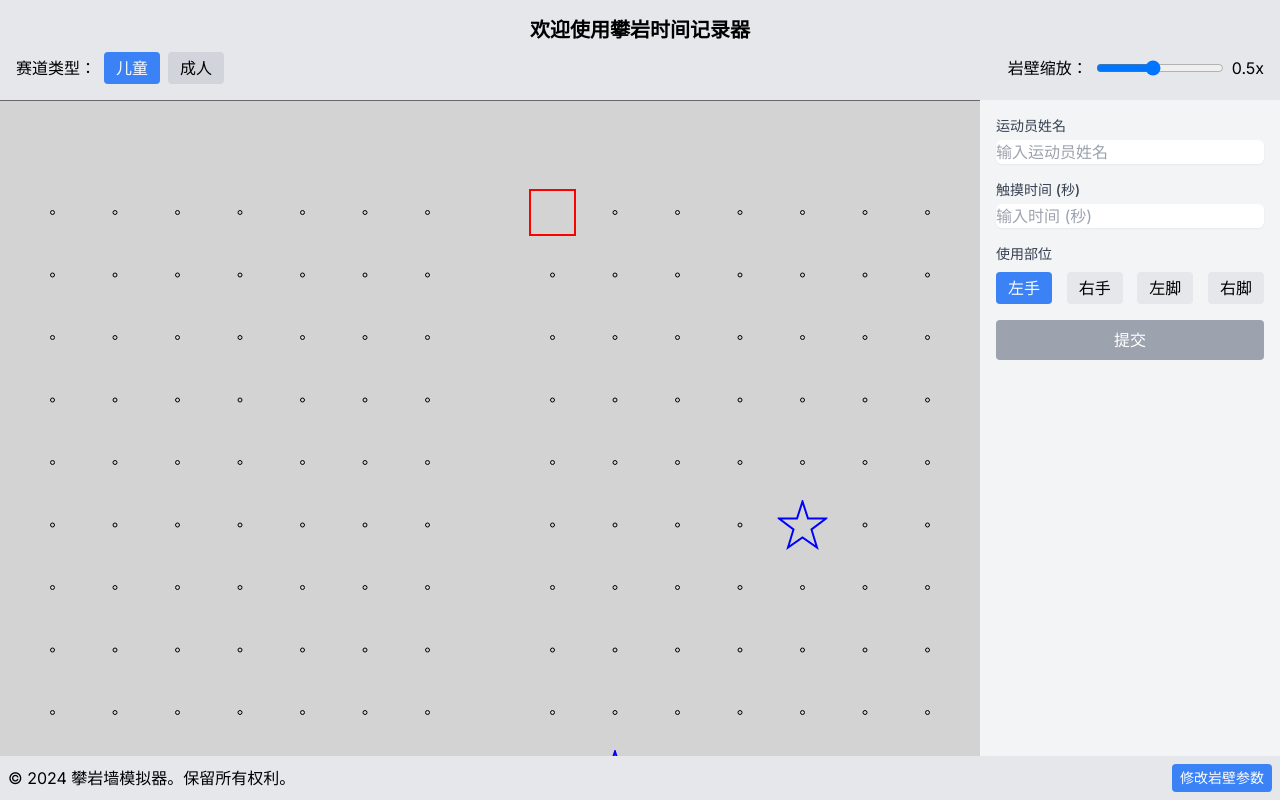
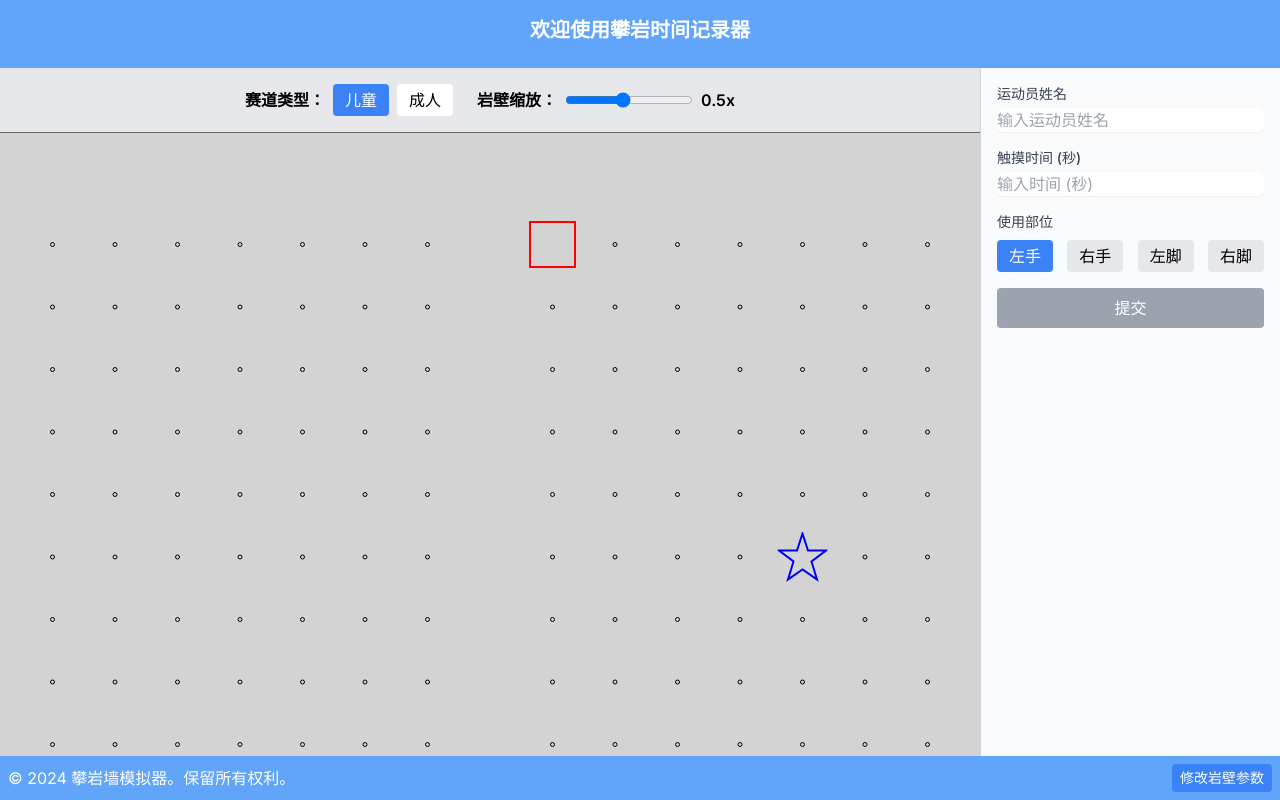
Before and after one commit to biercewang/wrxclimb, a Next.js app: page / in a window 1280 px wide. Built offline with nearby package versions, Linux system fonts and the light colour scheme.

Commit message:
修改了位置和颜色

```diff
--- a/app/page.tsx
+++ b/app/page.tsx
@@ -257,7 +257,7 @@ const Home: React.FC = () => {
         walltype: wallDimensions.walltype
       });
 
-      // 添加这行来显示实际提交的 body
+      // 添加��行来显示实际提交的 body
       console.log("提交的 body:", body);
 
       const response = await fetch('/api/climbing-records', {
@@ -389,7 +389,7 @@ const Home: React.FC = () => {
           if (columnCounter % horizontalBlankAfter === 0) {
             x += horizontalBlankLength;
             side = side === 'L' ? 'R' : 'L'; // 在空白后切换侧面
-            currentHorizontalSection = side === 'R' ? 1 : currentHorizontalSection + 1; // 移���到右侧时重置部分计数器
+            currentHorizontalSection = side === 'R' ? 1 : currentHorizontalSection + 1; // 移到右侧时重置部分计数器
           }
         }
 
@@ -518,6 +518,10 @@ const Home: React.FC = () => {
       setWallDimensions(adultWallDimensions);
       setHighlightedLabels(adultHighlightedLabels);
     }
+    // 清空选中的岩点编号和相关状态
+    setSelectedPoint(null);
+    setPointTimes([]);
+    setTouchTime('');
   };
 
   const handleWallDimensionsChange = (newDimensions: Partial<WallDimensions>) => {
@@ -532,23 +536,28 @@ const Home: React.FC = () => {
 
   return (
     <div className="flex flex-col h-screen">
-      <header className="bg-gray-200 text-center p-4">
+      <header className="bg-blue-400 text-white text-center p-4">
         <h1 className="text-xl font-bold mb-2">欢迎使用攀岩时间记录器</h1>
-        <div className="flex flex-col sm:flex-row justify-between items-center">
-          <div className="flex items-center mb-2 sm:mb-0">
-            <span className="mr-2">赛道类型：</span>
+      </header>
+      <div className="flex flex-grow overflow-hidden">
+        {/* 岩壁显示区 */}
+        <div className="flex-grow overflow-auto min-w-0 flex flex-col">
+          {/* 控制面板 */}
+          <div className="bg-gray-200 p-4 flex justify-center items-center space-x-4 shadow-md">
+            <div className="flex items-center">
+              <span className="mr-2 font-semibold">赛道类型：</span>
               {['儿童', '成人'].map((type) => (
                 <button
                   key={type}
                   onClick={() => switchWallType(type as '儿童' | '成人')}
-                className={`px-3 py-1 rounded mr-2 ${wallDimensions.walltype === type ? 'bg-blue-500 text-white' : 'bg-gray-300 text-black'}`}
+                  className={`px-3 py-1 rounded mr-2 ${wallDimensions.walltype === type ? 'bg-blue-500 text-white' : 'bg-white text-black'}`}
                 >
                   {type}
                 </button>
               ))}
             </div>
-          <div className="flex items-center mb-2 sm:mb-0">
-            <label htmlFor="scale-slider" className="mr-2">岩壁缩放：</label>
+            <div className="flex items-center">
+              <label htmlFor="scale-slider" className="mr-2 font-semibold">岩壁缩放：</label>
               <input
                 id="scale-slider"
                 type="range"
@@ -559,14 +568,11 @@ const Home: React.FC = () => {
                 onChange={handleScaleChange}
                 className="w-32"
               />
-            <span className="ml-2">{scale.toFixed(1)}x</span>
+              <span className="ml-2 font-semibold">{scale.toFixed(1)}x</span>
             </div>
           </div>
-      </header>
-      <div className="flex flex-grow overflow-hidden">
-        {/* 岩壁显示区 */}
-        <div className="flex-grow overflow-auto min-w-0">
-          <div className="flex justify-center">
+          {/* 岩壁 */}
+          <div className="flex justify-center flex-grow bg-gray-100">
             <div
               className="relative"
               style={{
@@ -599,7 +605,7 @@ const Home: React.FC = () => {
         </div>
 
         {/* 右侧区域 */}
-        <div className="w-full sm:w-1/3 bg-gray-100 flex flex-col overflow-hidden" style={{ minWidth: '300px' }}>
+        <div className="w-full sm:w-1/3 bg-gray-50 flex flex-col overflow-hidden border-l border-gray-300" style={{ minWidth: '300px' }}>
           {/* 设置区和时间记录区共享同一个容器 */}
           <div className="flex-grow overflow-y-auto">
             {/* 设置区 */}
@@ -824,10 +830,10 @@ const Home: React.FC = () => {
           </div>
         </div>
       </div>
-      <footer className="bg-gray-200 p-2 flex justify-between items-center">
+      <footer className="bg-blue-400 text-white p-2 flex justify-between items-center">
         <span>© 2024 攀岩墙模拟器。保留所有权利。</span>
         <button
-          className="px-2 py-1 bg-blue-500 text-white text-sm rounded hover:bg-blue-600"
+          className="px-2 py-1 bg-blue-500 text-white text-sm rounded hover:bg-blue-700"
           onClick={toggleSettings}
         >
           {showSettings ? "隐藏设置" : "修改岩壁参数"}
```
Lines whose indentation alone changed are shown as unchanged.
